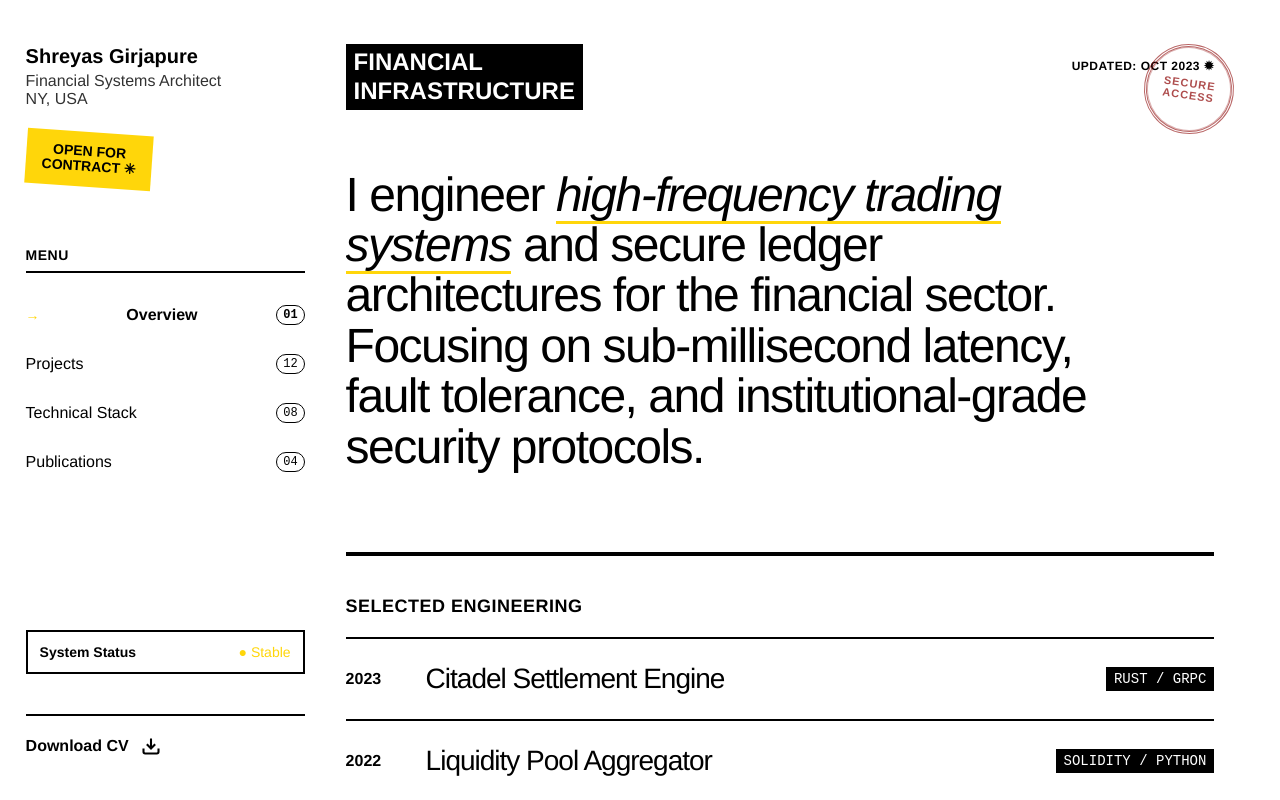
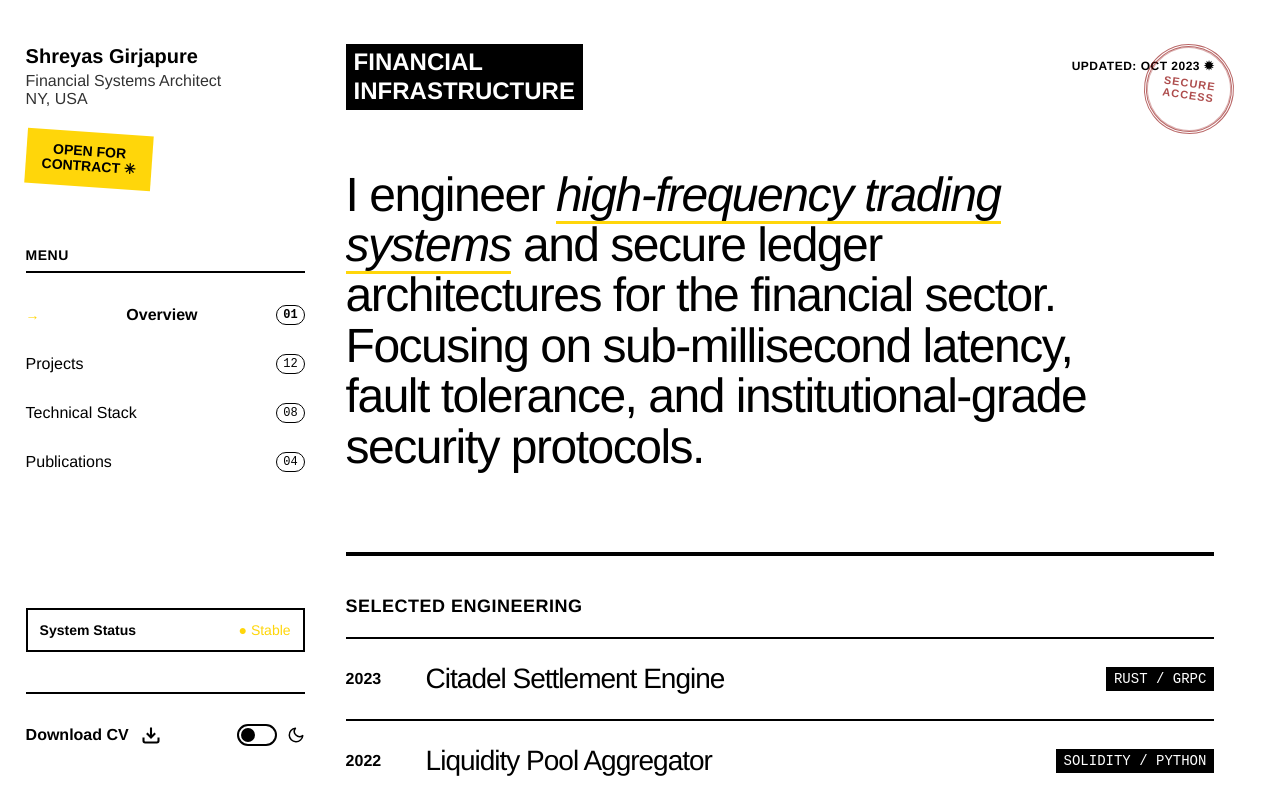
Before and after one commit to shreyas-girjapure/portfolio, a React (Vite) app: page / in a window 1280 px wide. Built offline with nearby package versions, Linux system fonts and the light colour scheme.

Commit message:
addind support for dark theme

```diff
--- a/App.jsx
+++ b/App.jsx
@@ -5,7 +5,7 @@ function Profile() {
     return (
         <div className="plate profile-plate">
             <div style={{ position: 'relative' }}>
-                <h1 style={{ fontSize: '20px', marginBottom: '4px', fontWeight: '700' }}>Alex Chen</h1>
+                <h1 style={{ fontSize: '20px', marginBottom: '4px', fontWeight: '700' }}>Shreyas Girjapure</h1>
                 <p className="role-title">
                     Financial Systems Architect<br />
                     NY, USA
--- a/index.html
+++ b/index.html
@@ -4,6 +4,14 @@
     <meta charset="UTF-8">
     <meta name="viewport" content="width=device-width, initial-scale=1.0">
     <title>Shreyas Girjapure - Financial Systems Architect</title>
+    <script>
+        (function() {
+            var t = localStorage.getItem('theme');
+            if (t === 'dark' || (!t && window.matchMedia('(prefers-color-scheme: dark)').matches)) {
+                document.documentElement.setAttribute('data-theme', 'dark');
+            }
+        })();
+    </script>
 </head>
 <body>
     <div id="root"></div>
--- a/src/components/Sidebar/ContactButton.jsx
+++ b/src/components/Sidebar/ContactButton.jsx
@@ -1,6 +1,9 @@
+import ThemeToggle from '../common/ThemeToggle';
+
 function ContactButton() {
     return (
-        <div className="plate contact-plate">
+        <div className="plate contact-plate" style={{ justifyContent: 'space-between' }}>
+            <div className="cv-download" style={{ display: 'flex', alignItems: 'center', gap: '12px', cursor: 'pointer' }}>
                 <span style={{ fontWeight: '700', fontSize: '16px' }}>
                     Download CV
                 </span>
@@ -17,6 +20,8 @@ function ContactButton() {
                     <line x1="12" y1="15" x2="12" y2="3"></line>
                 </svg>
             </div>
+            <ThemeToggle />
+        </div>
     );
 }
 
--- a/src/components/Sidebar/Navigation.jsx
+++ b/src/components/Sidebar/Navigation.jsx
@@ -31,7 +31,7 @@ function Navigation({ activeView, setActiveView }) {
             <div className="mt-auto">
                 <div className="flex-row" style={{
                     marginTop: '24px',
-                    border: '2px solid black',
+                    border: '2px solid var(--text-primary)',
                     padding: '12px'
                 }}>
                     <span style={{ fontSize: '14px', fontWeight: '700' }}>
--- a/src/components/common/Divider.jsx
+++ b/src/components/common/Divider.jsx
@@ -1,4 +1,4 @@
-function Divider({ height = '2px', color = 'black' }) {
+function Divider({ height = '2px', color = 'var(--text-primary)' }) {
     return (
         <div
             className="divider"
--- /dev/null
+++ b/src/components/common/ThemeToggle.jsx
@@ -0,0 +1,45 @@
+import { useState, useEffect } from 'react';
+
+function ThemeToggle() {
+    const [dark, setDark] = useState(() => {
+        const saved = localStorage.getItem('theme');
+        if (saved) return saved === 'dark';
+        return window.matchMedia('(prefers-color-scheme: dark)').matches;
+    });
+
+    useEffect(() => {
+        document.documentElement.setAttribute('data-theme', dark ? 'dark' : 'light');
+        localStorage.setItem('theme', dark ? 'dark' : 'light');
+    }, [dark]);
+
+    return (
+        <button
+            className="theme-toggle"
+            onClick={(e) => { e.stopPropagation(); setDark(!dark); }}
+            aria-label={dark ? 'Switch to light mode' : 'Switch to dark mode'}
+        >
+            <div className="theme-toggle-track">
+                <div className="theme-toggle-thumb" />
+            </div>
+            {dark ? (
+                <svg width="18" height="18" viewBox="0 0 24 24" fill="none" stroke="currentColor" strokeWidth="2" strokeLinecap="round" strokeLinejoin="round">
+                    <circle cx="12" cy="12" r="5"></circle>
+                    <line x1="12" y1="1" x2="12" y2="3"></line>
+                    <line x1="12" y1="21" x2="12" y2="23"></line>
+                    <line x1="4.22" y1="4.22" x2="5.64" y2="5.64"></line>
+                    <line x1="18.36" y1="18.36" x2="19.78" y2="19.78"></line>
+                    <line x1="1" y1="12" x2="3" y2="12"></line>
+                    <line x1="21" y1="12" x2="23" y2="12"></line>
+                    <line x1="4.22" y1="19.78" x2="5.64" y2="18.36"></line>
+                    <line x1="18.36" y1="5.64" x2="19.78" y2="4.22"></line>
+                </svg>
+            ) : (
+                <svg width="18" height="18" viewBox="0 0 24 24" fill="none" stroke="currentColor" strokeWidth="2" strokeLinecap="round" strokeLinejoin="round">
+                    <path d="M21 12.79A9 9 0 1 1 11.21 3 7 7 0 0 0 21 12.79z"></path>
+                </svg>
+            )}
+        </button>
+    );
+}
+
+export default ThemeToggle;
--- a/src/components/pages/PublicationsContent.jsx
+++ b/src/components/pages/PublicationsContent.jsx
@@ -73,7 +73,7 @@ function PublicationsContent() {
                 </div>
             </div>
 
-            <div style={{ marginTop: '80px', padding: '30px', border: '2px solid black' }}>
+            <div style={{ marginTop: '80px', padding: '30px', border: '2px solid var(--text-primary)' }}>
                 <h2 style={{ fontSize: '18px', marginBottom: '16px' }}>
                     Research Interests
                 </h2>
--- a/src/index.css
+++ b/src/index.css
@@ -8,6 +8,16 @@
     --border-color: #000000;
     --font-sans: 'Helvetica Neue', Helvetica, Arial, sans-serif;
     --font-mono: 'Courier New', Courier, monospace;
+}
+
+[data-theme="dark"] {
+    --bg-color: #111111;
+    --text-primary: #EEEEEE;
+    --text-secondary: #CCCCCC;
+    --accent-purple: #111111;
+    --accent-orange: #FFD60A;
+    --accent-green: #FFD60A;
+    --border-color: #EEEEEE;
 }
 
 * {
@@ -87,9 +97,16 @@ body {
 }
 
 .contact-plate:hover {
-    opacity: 0.6;
     background: transparent;
     transform: none;
+}
+
+.cv-download {
+    transition: color 0.2s;
+}
+
+.cv-download:hover {
+    color: var(--accent-orange);
 }
 
 .nav-item {
@@ -254,7 +271,7 @@ h2 {
 .sticker {
     position: absolute;
     background-color: var(--bg-color);
-    color: black;
+    color: var(--text-primary);
     font-family: var(--font-sans);
     font-size: 14px;
     font-weight: 700;
@@ -266,7 +283,7 @@ h2 {
     z-index: 10;
     line-height: 1.1;
     text-align: center;
-    border: 2px solid black;
+    border: 2px solid var(--text-primary);
 }
 
 .status-sticker {
@@ -279,7 +296,7 @@ h2 {
     display: inline-block;
     margin-top: 24px;
     background-color: var(--accent-green);
-    color: black;
+    color: #000000;
     border-radius: 0;
     border: none;
 }
@@ -352,6 +369,63 @@ strong {
     text-decoration: underline;
     text-decoration-thickness: 2px;
     text-decoration-color: var(--accent-orange);
+}
+
+/* Theme Toggle */
+.theme-toggle {
+    display: flex;
+    align-items: center;
+    gap: 10px;
+    cursor: pointer;
+    padding: 10px 0;
+    border: none;
+    background: none;
+    color: var(--text-primary);
+    font-family: var(--font-sans);
+    font-size: 14px;
+    font-weight: 700;
+    text-transform: uppercase;
+    letter-spacing: 0.5px;
+    transition: opacity 0.2s;
+}
+
+.theme-toggle:hover {
+    color: var(--accent-orange);
+}
+
+.theme-toggle-track {
+    width: 40px;
+    height: 22px;
+    border-radius: 11px;
+    border: 2px solid var(--text-primary);
+    background: transparent;
+    position: relative;
+    transition: background 0.3s;
+}
+
+.theme-toggle-thumb {
+    width: 14px;
+    height: 14px;
+    border-radius: 50%;
+    background: var(--text-primary);
+    position: absolute;
+    top: 2px;
+    left: 2px;
+    transition: transform 0.3s;
+}
+
+[data-theme="dark"] .theme-toggle-thumb {
+    transform: translateX(18px);
+}
+
+[data-theme="dark"] .theme-toggle-track {
+    background: var(--accent-orange);
+    border-color: var(--accent-orange);
+}
+
+[data-theme="dark"] .theme-toggle-thumb {
+    background: #111111;
+    transform: translateX(18px);
 }
 
 /* Mobile Top Bar - hidden on desktop */
```
Lines whose indentation alone changed are shown as unchanged.
